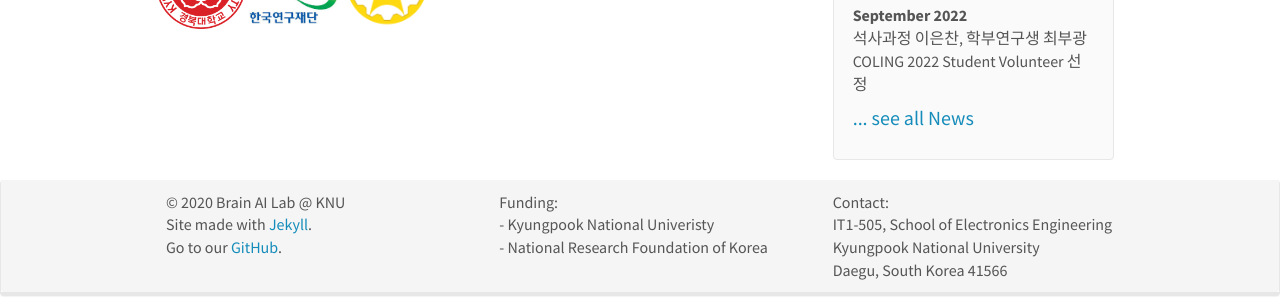
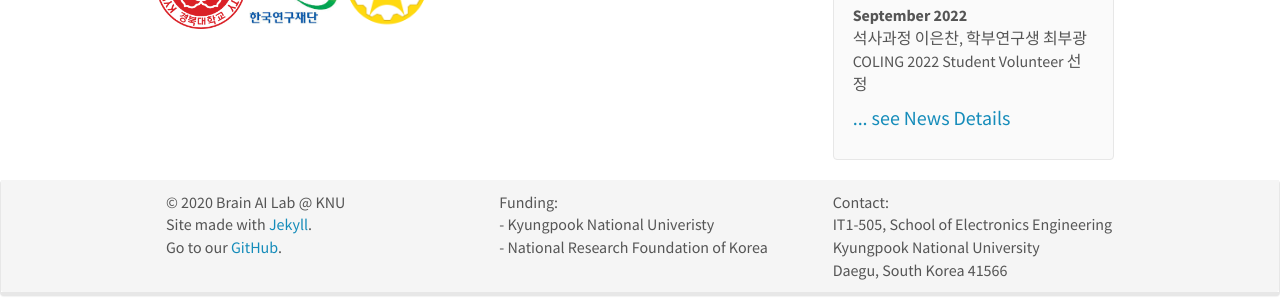
Before and after one commit to KNU-BrainAI/knu-brainai.github.io, a Jekyll site: the page built from _pages/home.md, in a window 1280 px wide. Shown: the part 596-896 px from the top of the page. Built offline with Jekyll 4.4.1, drawn with Linux system fonts in a browser that asks for light colours; nearby versions of some CDN libraries.

Commit message:
Update news.html

```diff
--- a/_includes/news.html
+++ b/_includes/news.html
@@ -7,6 +7,6 @@
 <p>{{ article.headline }}</p>
 {% endfor %}
 
-<h4><a href="{{ site.url }}{{ site.baseurl }}/allnews.html">... see all News</a></h4>
+<h4><a href="{{ site.url }}{{ site.baseurl }}/allnews.html">... see News Details</a></h4>
 
     </div>
```
